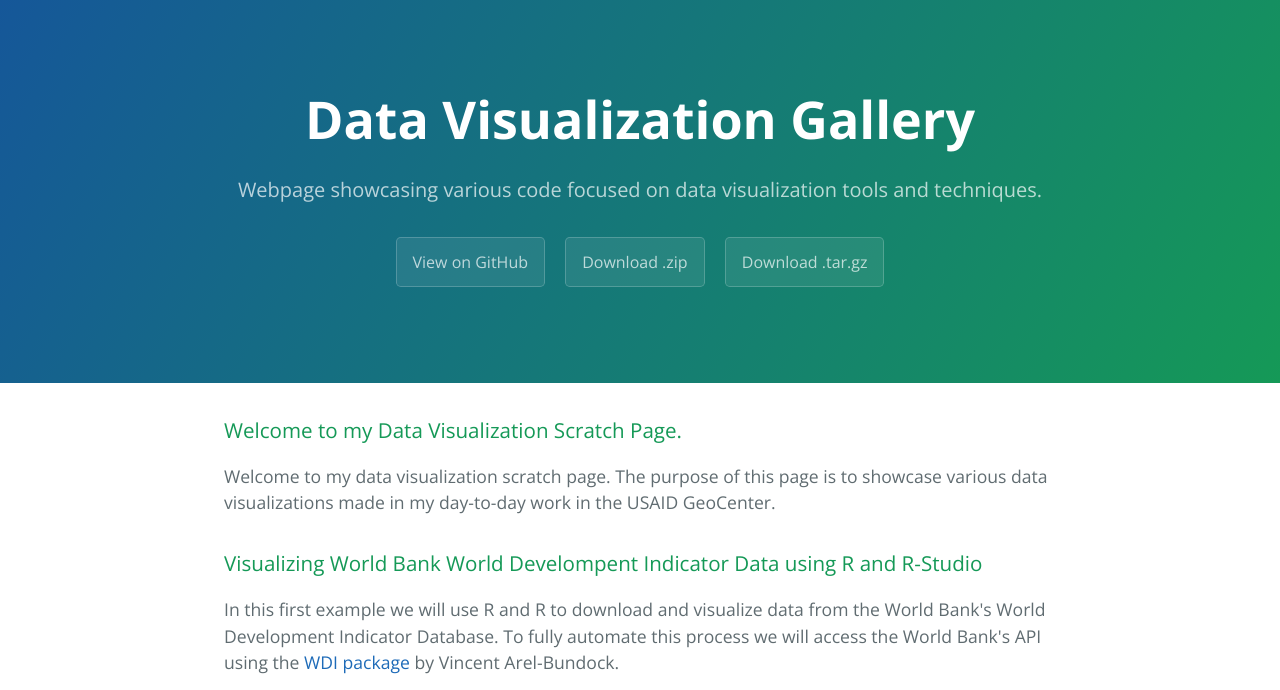
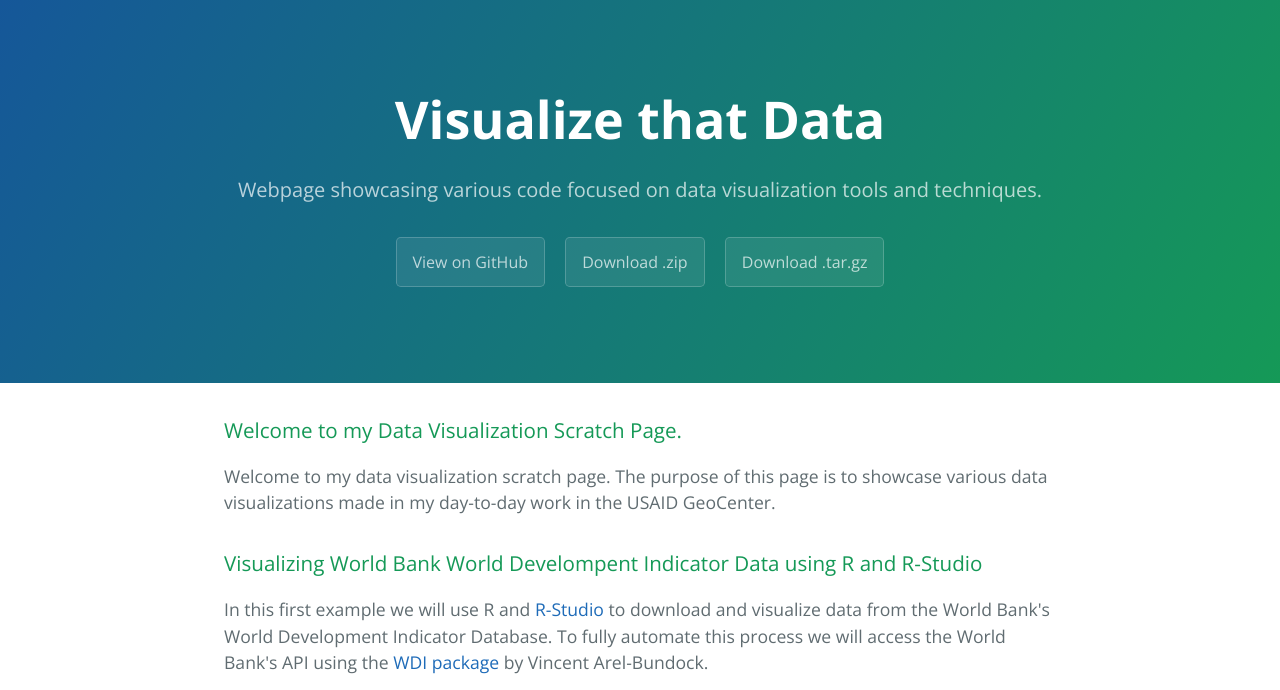
Before and after one commit to tessam30/DataVizPractice, a plain HTML site: page index.html in a window 1280 px wide. Shown: the top 690 px of the page. Drawn offline with nearby package versions, Linux system fonts and the light colour scheme; grey boxes are pictures that could not be loaded.

Commit message:
Update index.html

```diff
--- a/index.html
+++ b/index.html
@@ -11,7 +11,7 @@
   </head>
   <body>
     <section class="page-header">
-      <h1 class="project-name">Data Visualization Gallery</h1>
+      <h1 class="project-name">Visualize that Data</h1>
       <h2 class="project-tagline">Webpage showcasing various code focused on data visualization tools and techniques.</h2>
       <a href="https://github.com/tessam30/DataVizPractice" class="btn">View on GitHub</a>
       <a href="https://github.com/tessam30/DataVizPractice/zipball/master" class="btn">Download .zip</a>
@@ -27,7 +27,7 @@
 <h3>
 <a id="designer-templates" class="anchor" href="#designer-templates" aria-hidden="true"><span class="octicon octicon-link"></span></a>Visualizing World Bank World Develompent Indicator Data using R and R-Studio</h3>
 
-<p>In this first example we will use R and R to download and visualize data from the World Bank's World Development Indicator Database. To fully automate this process we will access the World Bank's API using the <a href="https://github.com/vincentarelbundock/WDI">WDI package</a> by Vincent Arel-Bundock.</p>
+<p>In this first example we will use R and <a href="http://www.rstudio.com/">R-Studio</a> to download and visualize data from the World Bank's World Development Indicator Database. To fully automate this process we will access the World Bank's API using the <a href="https://github.com/vincentarelbundock/WDI">WDI package</a> by Vincent Arel-Bundock.</p>
 
 <p><a href="https://cloud.githubusercontent.com/assets/5873344/6999406/e60e4fcc-dbd7-11e4-8653-f6e1c5920329.png" target="_blank"> <img src="https://cloud.githubusercontent.com/assets/5873344/6999406/e60e4fcc-dbd7-11e4-8653-f6e1c5920329.png" alt = "Urbanization 1960-2011" style="max-width:100%"></a></p>
 
@@ -128,7 +128,7 @@ g <- arrangeGrob(pp, sub = textGrob("Source: World Bank World Development Indica
 <p>Check back soon for more data visualization examples and updates to this page.</p>
 
       <footer class="site-footer">
-        <span class="site-footer-owner"><a href="https://github.com/tessam30/DataVizPractice">Datavizpractice</a> is maintained by <a href="https://github.com/tessam30">tessam30</a>.</span>
+        <span class="site-footer-owner"><a href="https://github.com/tessam30/DataVizPractice">Visualize that Data</a> is maintained by <a href="https://github.com/tessam30">tessam30</a>.</span>
 
         <span class="site-footer-credits">This page was generated by <a href="https://pages.github.com">GitHub Pages</a> using the <a href="https://github.com/jasonlong/cayman-theme">Cayman theme</a> by <a href="https://twitter.com/jasonlong">Jason Long</a>.</span>
       </footer>
```
